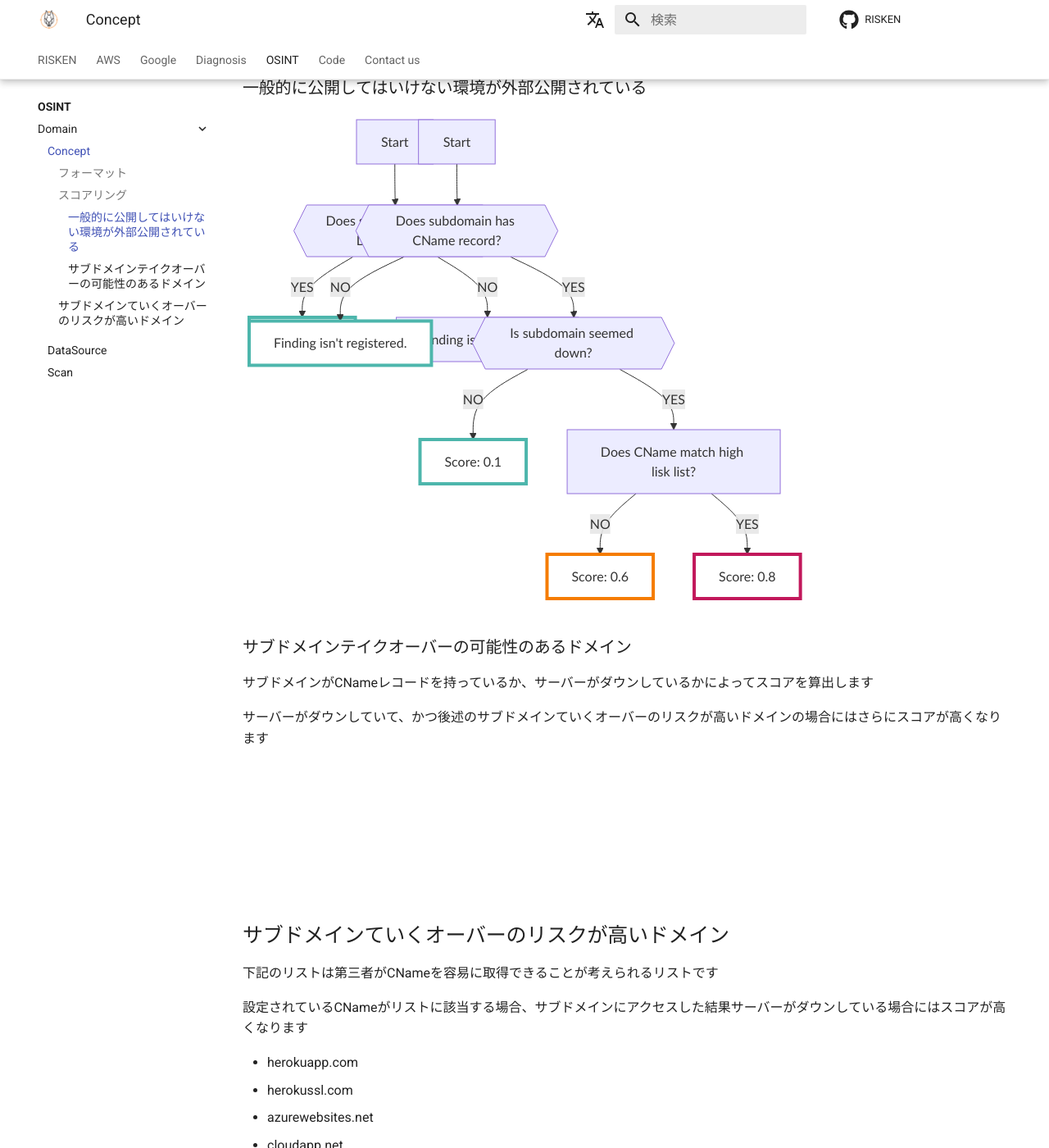
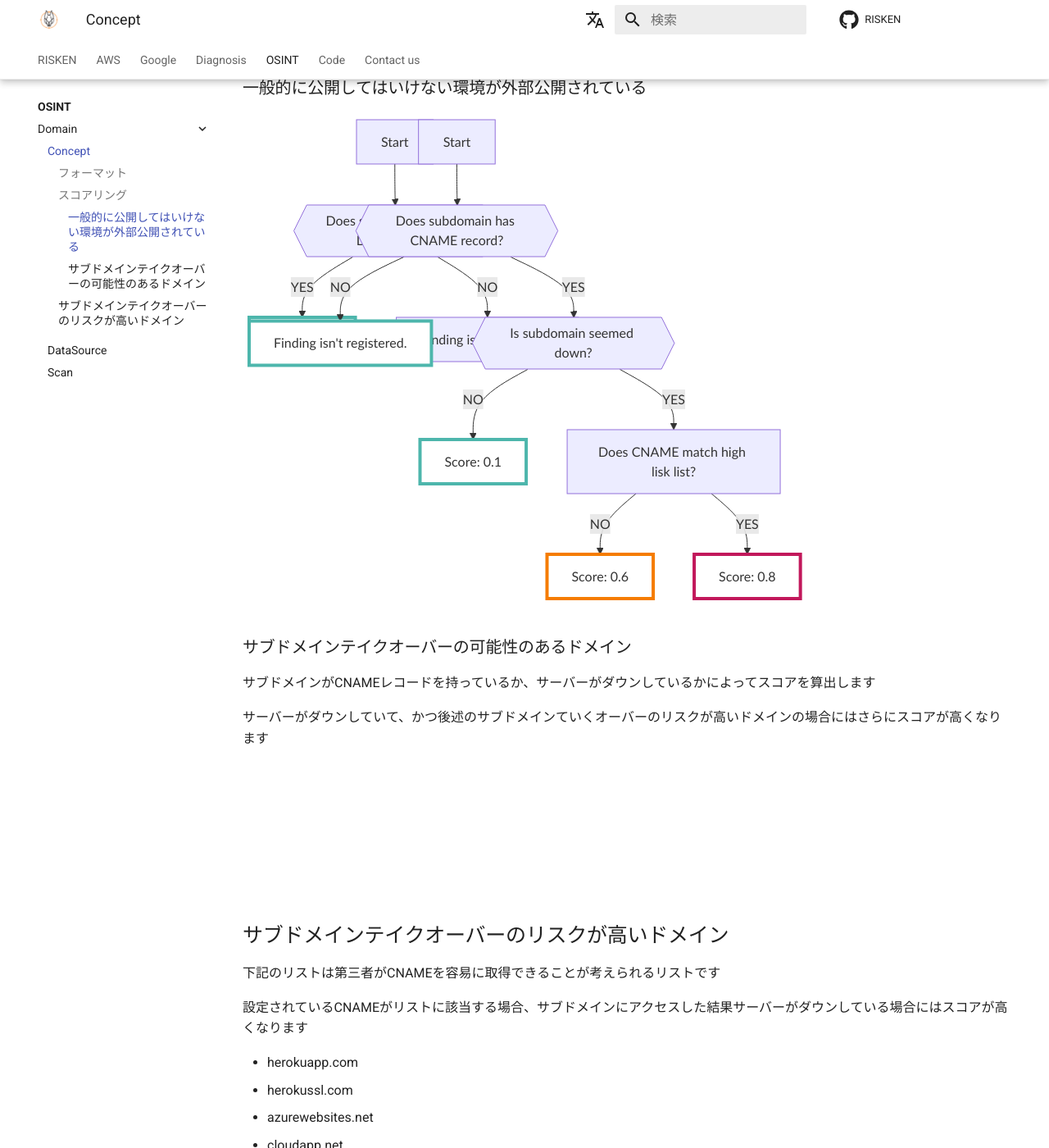
Before and after one commit to ca-risken/doc, an MkDocs documentation site: the page built from docs/osint/domain_concept.md, in a window 1280 px wide and 1400 px high, scrolled down 973 px. Shown: the whole window at 82% size. Built offline with MkDocs 1.6.1 and Material for MkDocs 9.7.7, drawn with Linux system fonts in a browser that asks for light colours; comment, search, counter and statistics services are not loaded.

````diff
--- a/docs/osint/domain_concept.md
+++ b/docs/osint/domain_concept.md
@@ -42,17 +42,17 @@ graph TD
 
 ### サブドメインテイクオーバーの可能性のあるドメイン
 
-サブドメインがCNameレコードを持っているか、サーバーがダウンしているかによってスコアを算出します
+サブドメインがCNAMEレコードを持っているか、サーバーがダウンしているかによってスコアを算出します
 
 サーバーがダウンしていて、かつ後述のサブドメインていくオーバーのリスクが高いドメインの場合にはさらにスコアが高くなります
 
 ```mermaid
 graph TD
-    A[Start] --> B{{Does subdomain has CName record?}};
+    A[Start] --> B{{Does subdomain has CNAME record?}};
     B -->|NO| C[Finding isn't registered.]:::low;
     B -->|YES| D{{Is subdomain seemed down?}};
     D -->|NO| E[Score: 0.1]:::low;
-    D -->|YES| F[Does CName match high lisk list?];
+    D -->|YES| F[Does CNAME match high lisk list?];
     F -->|NO| G[Score: 0.6]:::mid;
     F -->|YES| H[Score: 0.8]:::high;
     classDef high fill:#FFFFFF,stroke:#C2185B,stroke-width:4px;
@@ -60,11 +60,11 @@ graph TD
     classDef low fill:#FFFFFF,stroke:#4DB6AC,stroke-width:4px;
 ```
 
-## サブドメインていくオーバーのリスクが高いドメイン
+## サブドメインテイクオーバーのリスクが高いドメイン
 
-下記のリストは第三者がCNameを容易に取得できることが考えられるリストです
+下記のリストは第三者がCNAMEを容易に取得できることが考えられるリストです
 
-設定されているCNameがリストに該当する場合、サブドメインにアクセスした結果サーバーがダウンしている場合にはスコアが高くなります
+設定されているCNAMEがリストに該当する場合、サブドメインにアクセスした結果サーバーがダウンしている場合にはスコアが高くなります
 
 - herokuapp.com
 - herokussl.com
````
Also changed, not shown: docs/risken/report.md (+0 -1 lines), docs/img/risken/report_finding.png.
